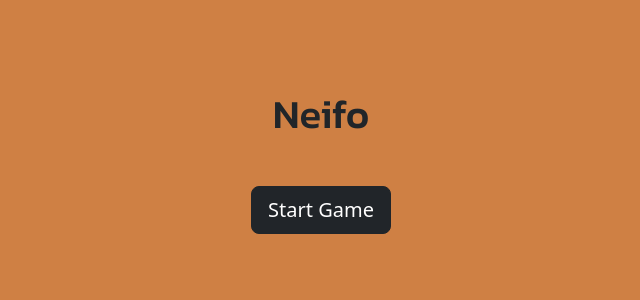
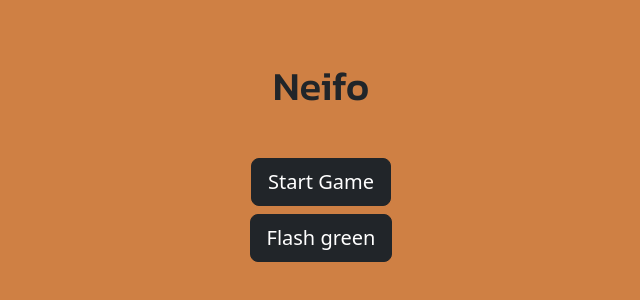
Before and after one commit to adam-carruthers/neifo, a React (Create React App) app: page / in a window 1280 px wide. Shown: the part 238-538 px from the top of the page, without its empty margins (319-959 px from the left). Built offline with nearby package versions, Linux system fonts and the light colour scheme.

Commit message:
Added background color flash

```diff
--- a/package.json
+++ b/package.json
@@ -12,6 +12,7 @@
     "@types/react": "^18.0.11",
     "@types/react-dom": "^18.0.5",
     "bootstrap": "^5.2.0-beta1",
+    "classnames": "^2.3.1",
     "react": "^18.1.0",
     "react-dom": "^18.1.0",
     "react-scripts": "5.0.1",
--- /dev/null
+++ b/src/components/Background.tsx
@@ -0,0 +1,44 @@
+import React, { useCallback, useState } from "react";
+import backgroundColorContext from "../other/backgroundColorContext";
+import classNames from "classnames";
+
+interface InputProps {
+  children: React.ReactNode;
+}
+
+const DEFAULT_COLOR = "var(--bs-bronze)";
+
+const Background: React.FC<InputProps> = ({ children }) => {
+  const [color, setColor] = useState(DEFAULT_COLOR);
+  const [inFlash, setInFlash] = useState(false);
+
+  const setColorFlash = useCallback(
+    (newColor: string, ms: number = 500) => {
+      if (inFlash) return;
+
+      setColor(newColor);
+      setInFlash(true);
+
+      setTimeout(() => {
+        setColor(DEFAULT_COLOR);
+        setInFlash(false);
+      }, ms);
+    },
+    [setColor, inFlash]
+  );
+
+  return (
+    <backgroundColorContext.Provider value={{ color, setColorFlash }}>
+      <div
+        style={{ backgroundColor: color }}
+        className={classNames("minh-vh", "w-100", "background-transition", {
+          "background-transition-fast": inFlash,
+        })}
+      >
+        {children}
+      </div>
+    </backgroundColorContext.Provider>
+  );
+};
+
+export default Background;
--- a/src/components/Menu.tsx
+++ b/src/components/Menu.tsx
@@ -1,16 +1,25 @@
-import React from "react";
+import React, { useContext } from "react";
+import backgroundColorContext from "../other/backgroundColorContext";
 
 interface Props {
   goToGame: () => void;
 }
 
 const Menu = ({ goToGame }: Props) => {
+  const backgroundColor = useContext(backgroundColorContext);
+
   return (
     <div className="container">
       <div className="minh-vh d-flex flex-column justify-content-center align-items-center py-5">
         <h1 className="mb-5">Neifo</h1>
-        <button className="btn btn-dark btn-lg" onClick={goToGame}>
+        <button className="btn btn-dark btn-lg mb-2" onClick={goToGame}>
           Start Game
+        </button>
+        <button
+          className="btn btn-dark btn-lg"
+          onClick={() => backgroundColor.setColorFlash("var(--bs-success)")}
+        >
+          Flash green
         </button>
       </div>
     </div>
--- a/src/index.tsx
+++ b/src/index.tsx
@@ -6,13 +6,16 @@ import "./style/index.scss";
 import Router from "./components/Router";
 
 import reportWebVitals from "./other/reportWebVitals";
+import Background from "./components/Background";
 
 const root = ReactDOM.createRoot(
   document.getElementById("root") as HTMLElement
 );
 root.render(
   <React.StrictMode>
-    <Router />
+    <Background>
+      <Router />
+    </Background>
   </React.StrictMode>
 );
 
--- /dev/null
+++ b/src/other/backgroundColorContext.ts
@@ -0,0 +1,12 @@
+import React from "react";
+
+const defaultBackGroundColorContextValue = {
+  color: "",
+  setColorFlash: (color: string, ms?: number) => {},
+};
+
+const backgroundColorContext = React.createContext(
+  defaultBackGroundColorContextValue
+);
+
+export default backgroundColorContext;
--- a/src/style/importBootstrap.scss
+++ b/src/style/importBootstrap.scss
@@ -3,11 +3,30 @@
 // Include any default variable overrides here
 
 $headings-font-family: "Kanit", sans-serif;
-$primary: #431e0b;
+$bronze: #cf8044;
+$brown: #431e0b;
 
 @import "bootstrap/scss/variables";
 
 // Include any default map overrides here
+
+$custom-colors: (
+  "bronze": $bronze,
+);
+
+$custom-theme-colors: (
+  "brown": $brown,
+);
+
+$colors: map-merge(
+  $map1: $colors,
+  $map2: $custom-colors,
+);
+
+$theme-colors: map-merge(
+  $map1: $theme-colors,
+  $map2: $custom-theme-colors,
+);
 
 @import "bootstrap/scss/maps";
 @import "bootstrap/scss/mixins";
--- a/src/style/index.scss
+++ b/src/style/index.scss
@@ -5,6 +5,10 @@
   min-height: 100vh;
 }
 
-body {
-  background-color: #cf8044;
+.background-transition {
+  transition: background-color 2s;
 }
+
+.background-transition-fast {
+  transition-duration: 0.5s;
+}
```
Also changed, not shown: 1 other file (tests, documents, lock files or other folders).
